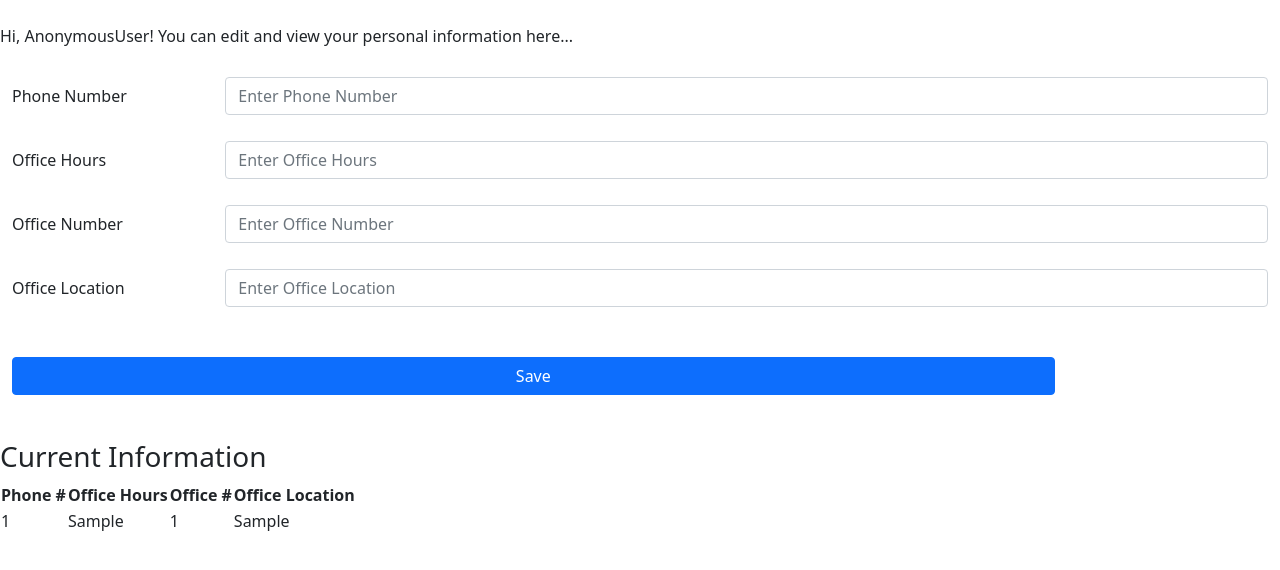
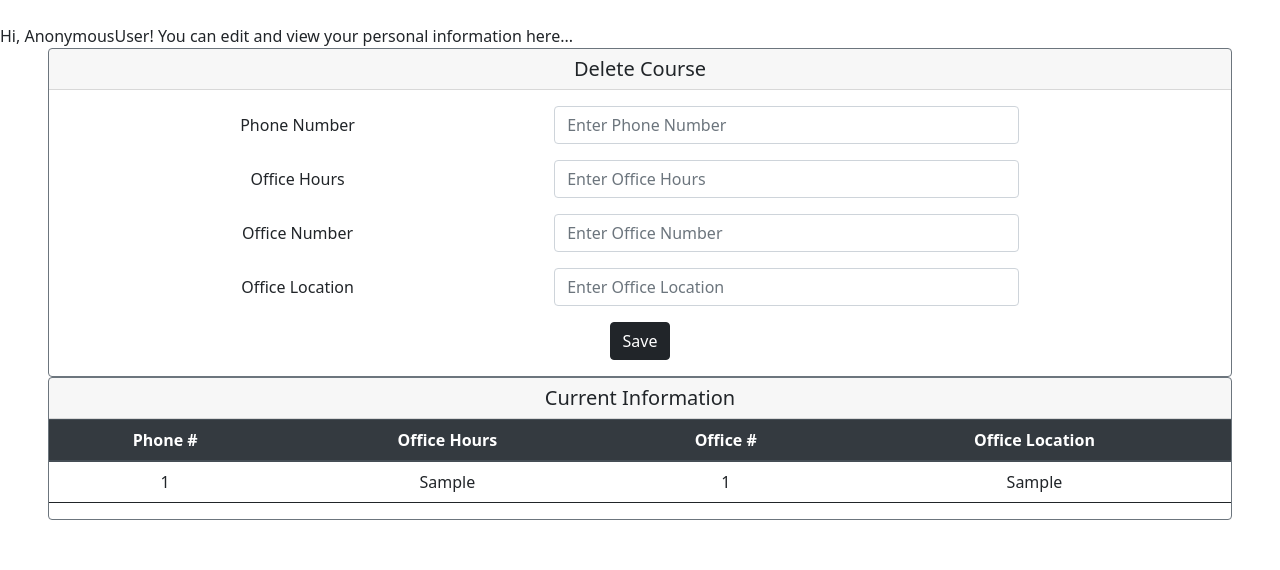
Before and after one commit to dpboyer/GraciousHotspurs, a Django app: template templates/account.html in a window 1280 px wide. Shown: the part 56-626 px from the top of the page. Run offline with Django 3.2, Linux system fonts and the light colour scheme; tables that the repository leaves empty hold one stand-in row (values such as "Sample post"); the template is opened without the code that fills it: values that come from a table or form of the project are taken from there, most other values are stand-ins (such as "Sample title", 1, 10 or a date in 2020); parts of the project's set-up code (start-up, migrations or seed data) failed here and were passed over; some libraries are stand-ins or nearby versions.

Commit message:
css final touches

```diff
--- a/templates/account.html
+++ b/templates/account.html
@@ -6,73 +6,62 @@
     <head>
         <link href="https://cdn.jsdelivr.net/npm/bootstrap@5.0.0-beta1/dist/css/bootstrap.min.css"
               rel="stylesheet" integrity="sha384-giJF6kkoqNQ00vy+HMDP7azOuL0xtbfIcaT9wjKHr8RbDVddVHyTfAAsrekwKmP1" crossorigin="anonymous">
-        <style>
-            .test {
-                margin-left: 20px;
-                margin-right: 20px;
-            }
 
-            .pad {
-                padding-top: 5px;
-                padding-bottom: 5px;
-            }
-        </style>
     </head>
     Hi, {{ user }}! You can edit and view your personal information here...
     <br>
-    <div class="container-fluid">
+    <div class="card border-secondary text-center mr-5 ml-5">
+        <h5 class="card-header">Delete Course</h5>
+        <div class="card-body">
             <form method="post">
-
-            <table>
-            </table>
-            <!--{{ form.as_p}}-->
-            <br>
                 <div class="form-group row pad">
-                <label for="id_phone_number" class="col-sm-2 col-form-label">Phone Number</label>
-                <div class="col-sm-10">
+                    <label for="id_phone_number" class="col-sm-5 col-form-label">Phone Number</label>
+                    <div class="col-sm-5">
                         <div class="md-form mt-0">
                             {{ form.phone_number }}
                         </div>
                     </div>
                 </div>
                 <div class="form-group row pad">
-                <label for="id_office_hours" class="col-sm-2 col-form-label">Office Hours</label>
-                <div class="col-sm-10">
+                    <label for="id_office_hours" class="col-sm-5 col-form-label">Office Hours</label>
+                    <div class="col-sm-5">
                         <div class="md-form mt-0">
                             {{ form.office_hours }}
                         </div>
                     </div>
                 </div>
                 <div class="form-group row pad">
-                <label for="id_office_number" class="col-sm-2 col-form-label">Office Number</label>
-                <div class="col-sm-10">
+                    <label for="id_office_number" class="col-sm-5 col-form-label">Office Number</label>
+                    <div class="col-sm-5">
                         <div class="md-form mt-0">
                             {{ form.office_number }}
                         </div>
                     </div>
                 </div>
                 <div class="form-group row pad">
-                <label for="id_office_location" class="col-sm-2 col-form-label">Office Location</label>
-                <div class="col-sm-10">
+                    <label for="id_office_location" class="col-sm-5 col-form-label">Office Location</label>
+                    <div class="col-sm-5">
                         <div class="md-form mt-0">
                             {{ form.office_location}}
                         </div>
                     </div>
                 </div>
-            <div class="form-group row pad">
-                <div class="col-sm-10">
-                    <input class="btn btn-primary btn-block mt-4" type="submit", name="submit", value="Save"/>
+
+                <div class="col text center">
+                    <input class="btn btn-dark " type="submit", name="submit", value="Save">
+                </div>
+                {% csrf_token %}
+            </form>
         </div>
     </div>
-            {% csrf_token %}
-            <br>
 
-            <!--<input type="submit", name="submit", value="Save">-->
-        </form>
-    </div>
+    <div class="card border-secondary text-center mr-5 ml-5">
+        <h5 class="card-header">
+            Current Information
+        </h5>
 
-    <h3>Current Information</h3>
-    <table>
+        <table class="table table-hover">
+            <thead class="thead-dark">
                 <tr>
                     <th>Phone #</th>
                     <th>Office Hours</th>
@@ -84,16 +73,18 @@
                         <td>{{ taInfo.phone_number }}</td>
                         <td>{{ taInfo.office_hour }}</td>
                         <td>{{ taInfo.office_number }}</td>
-                <td>{{ taInfo.office_location }}</td>
-            </tr>
+                        <td>{{ taInfo.office_location }}</td></tr>
+            </thead>
+                    <tbody>
                         {% elif instrInfo != None %}
-            <tr>
+                            <tr class="table-secondary">
                                 <td>{{ instrInfo.phone_number }}</td>
                                 <td>{{ instrInfo.office_hour }}</td>
                                 <td>{{ instrInfo.office_number }}</td>
                                 <td>{{ instrInfo.office_location }}</td>
                             </tr>
                         {% endif %}
+                </tbody>
     </table>
 
 {% endblock %}
--- a/templates/adduser.html
+++ b/templates/adduser.html
@@ -91,7 +91,7 @@
             </thead>
         <tbody>
             {% for i in users %}
-                <tr>
+                <tr class="table-secondary">
                     <td>{{ i.username }}</td>
                     <td>******</td>
                     <td>{{ i.first_name }}</td>
```
Also changed, not shown: db.sqlite3, templates/delcourse.html (indentation only). Lines whose indentation alone changed are shown as unchanged.
